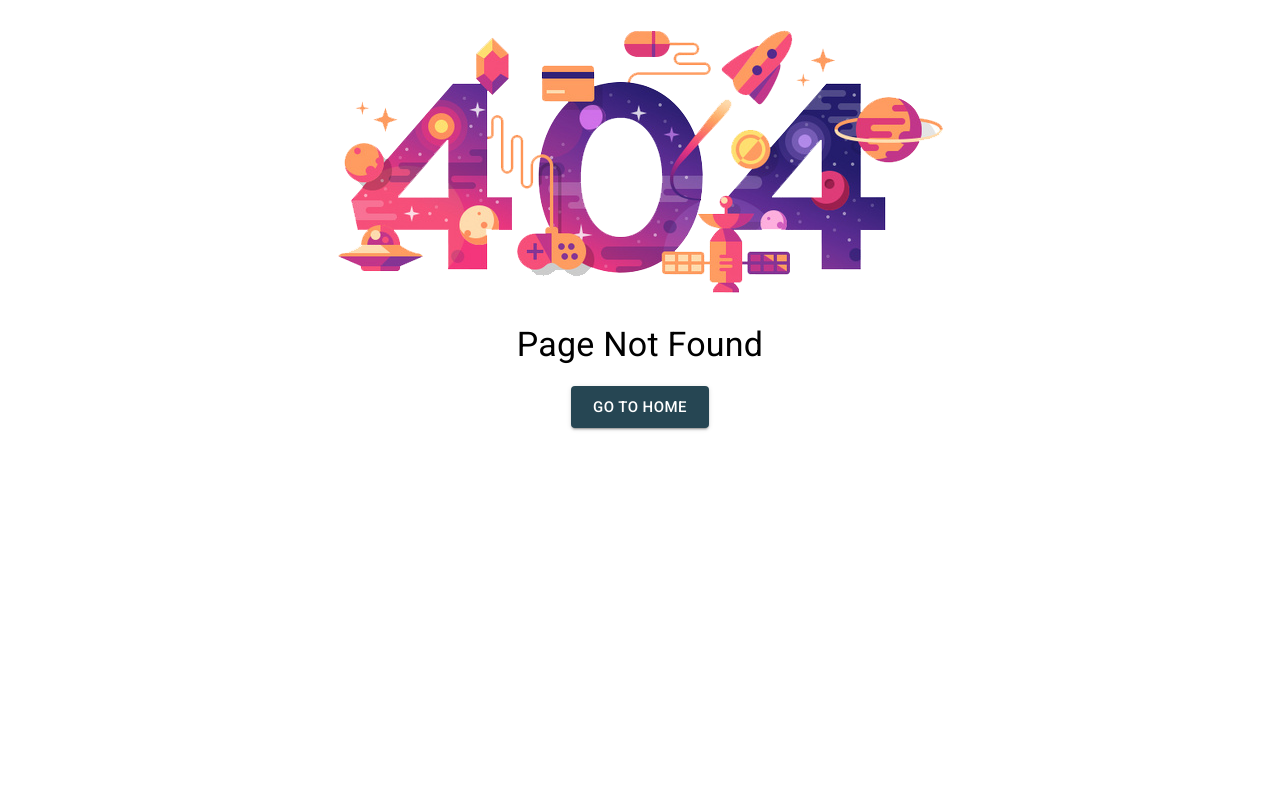
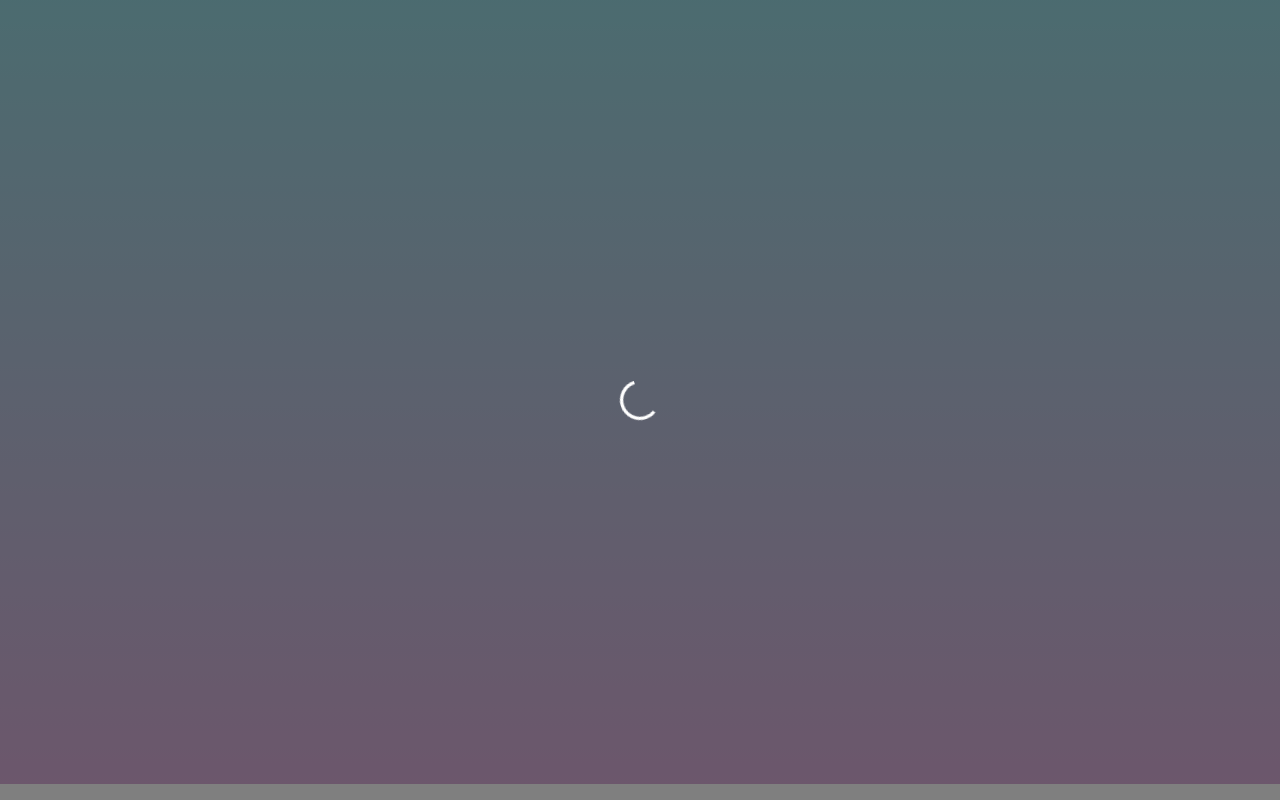
Before and after one commit to thanhvynguyenpham/Gradebook-FE, a React (Create React App) app: page /confirmemail in a window 1280 px wide. Before the commit this address led to /404. Built offline with nearby package versions, Linux system fonts and the light colour scheme.

Commit message:
confirm email ui

```diff
--- a/src/App.js
+++ b/src/App.js
@@ -13,6 +13,7 @@ import { JoinClassPage } from "./pages/JoinClassPage";
 import NotFoundPage from "./pages/PageNotFound/PageNotFound";
 import AdminDashboard from "./pages/Admin";
 import GradeReviews from "./pages/GradeReviews";
+import ConfirmEmail from "./pages/Auth/ConfirmEmail";
 
 function App() {
   return (
@@ -28,6 +29,7 @@ function App() {
             path="/changepassword"
             component={ChangePassword}
           />
+          <PublicRoute exact path="/confirmemail" component={ConfirmEmail} />
           <PrivateRoute exact path="/class/:id" component={ClassPage} />
           <PrivateRoute exact path="/profile" component={ProfilePage} />
           <PrivateRoute path="/class/join/:id" component={JoinClassPage} />
--- /dev/null
+++ b/src/pages/Auth/ConfirmEmail/index.jsx
@@ -0,0 +1,60 @@
+import {
+  Backdrop,
+  Button,
+  CircularProgress,
+  Grid,
+  Typography,
+} from "@mui/material";
+import React, { useEffect, useState } from "react";
+import { Link } from "react-router-dom";
+
+import "../Login/index.scss";
+
+function ConfirmEmail() {
+  const [showLoadingScreen, setShowLoadingScreen] = useState(false);
+  useEffect(() => {
+    setShowLoadingScreen(true);
+  }, []);
+  return (
+    <div>
+      <head>
+        <title>Change Password</title>
+        <meta property="og:title" content="SignUp" key="signup" />
+      </head>
+      <Grid container spacing={2} className="authen">
+        <Grid item xs={11} md={5} flexDirection="row">
+          <div className="authen-form" hidden={showLoadingScreen}>
+            <div className="authen-section">
+              <Link to="/">
+                <img
+                  src="assets/img/gradebook_bg.png"
+                  alt="logo"
+                  width="150px"
+                  height="150px"
+                  className="logo"
+                ></img>
+              </Link>
+              <Typography variant="h6">
+                You have successfully confirm your email.
+              </Typography>
+              <Typography variant="h6">
+                Please login to use our website.
+              </Typography>
+              <br></br>
+              <br></br>
+              <Button variant="contained">Go to login</Button>
+            </div>
+          </div>
+        </Grid>
+      </Grid>
+      <Backdrop
+        sx={{ color: "#fff", zIndex: (theme) => theme.zIndex.drawer + 1 }}
+        open={showLoadingScreen}
+      >
+        <CircularProgress color="inherit" />
+      </Backdrop>
+    </div>
+  );
+}
+
+export default ConfirmEmail;
```
